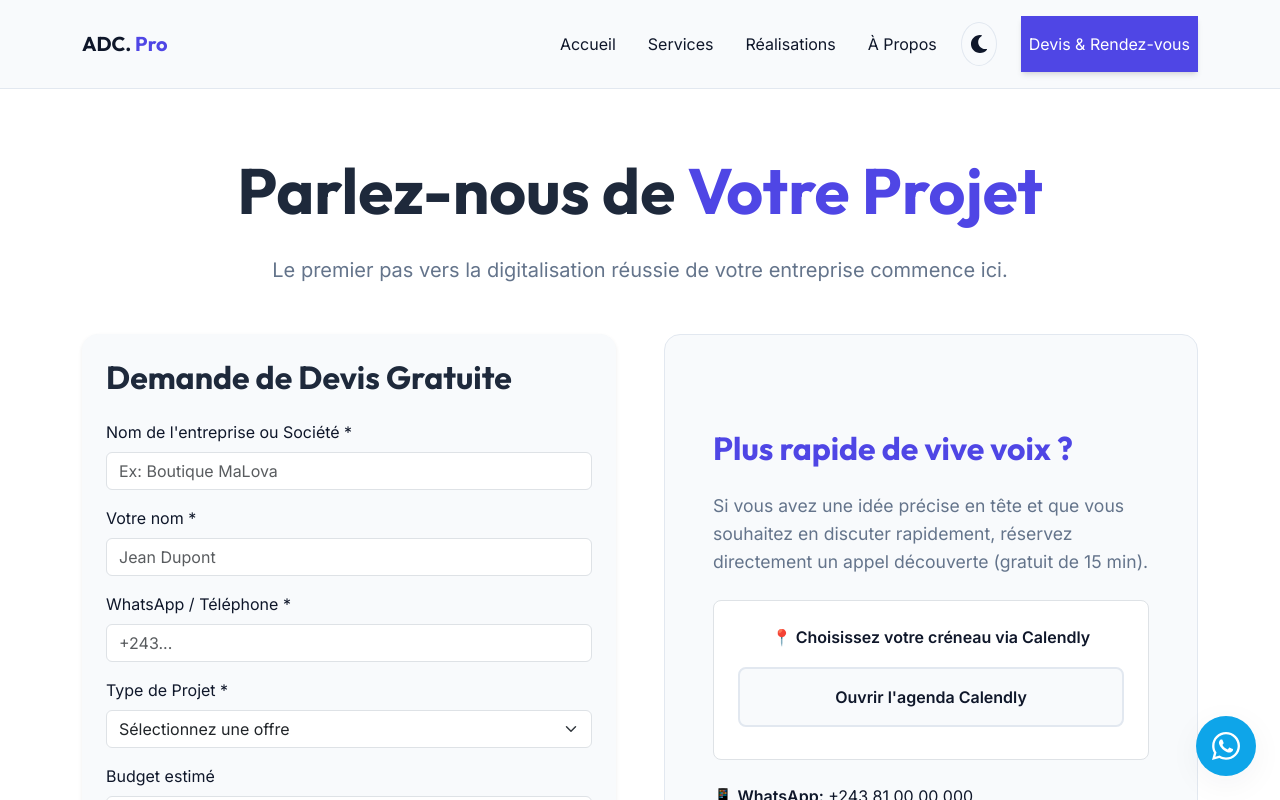
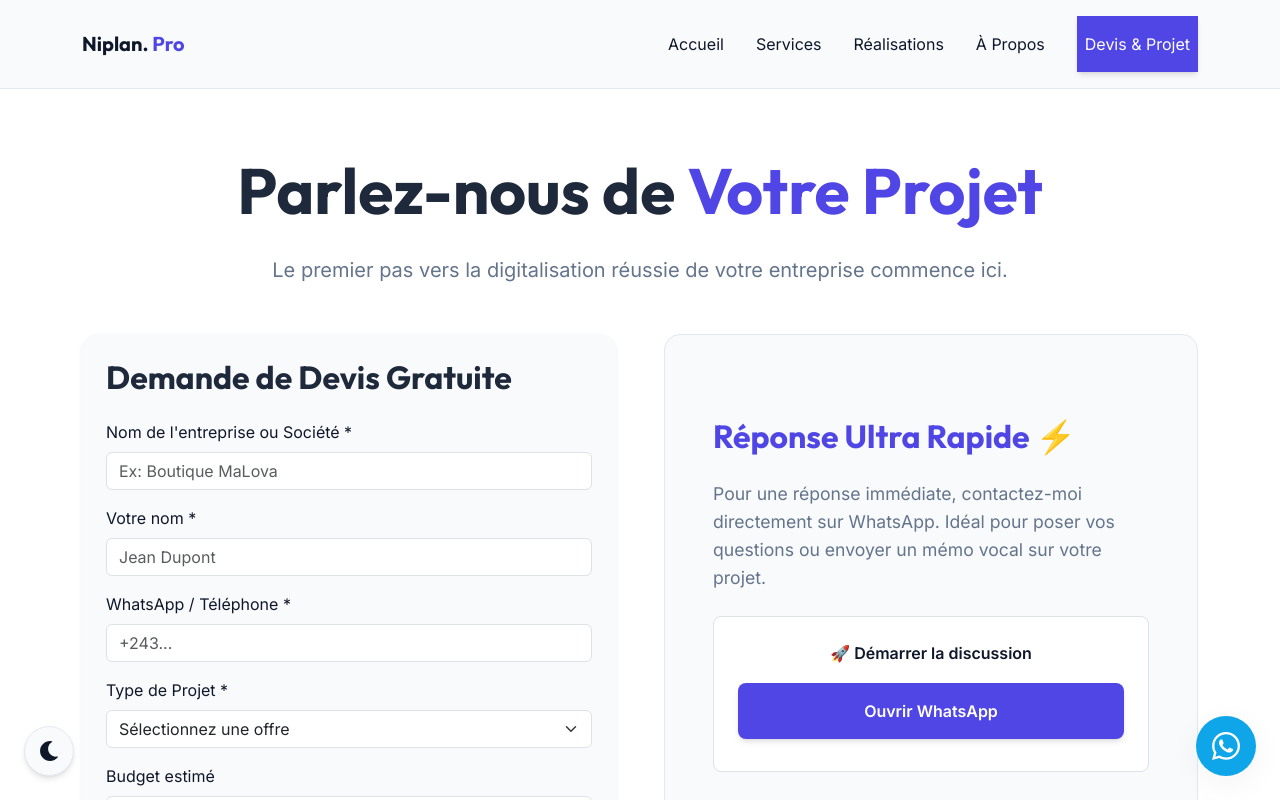
Before and after one commit to Siri6k/portofolio, a React (Create React App) app: page /contact in a window 1280 px wide. Shown: the top 800 px of the page. Built offline with nearby package versions, Linux system fonts and the light colour scheme.

Commit message:
feat: rename to Niplan. Pro, update contact info, and move theme toggle to floating button

```diff
--- a/public/index.html
+++ b/public/index.html
@@ -6,7 +6,7 @@
     <meta name="theme-color" content="#000000" />
     <meta
       name="description"
-      content="Agence Digitale Congo (ADC) : Création de sites web professionnels, e-commerce, et optimisation SEO pour les entreprises et PME congolaises."
+      content="Niplan. Pro : Création de sites web professionnels, e-commerce, et optimisation SEO pour les entreprises et PME congolaises."
     />
     <!-- UI/UX Pro Max: Google Fonts -->
     <link rel="preconnect" href="https://fonts.googleapis.com">
@@ -25,7 +25,7 @@
       work correctly both with client-side routing and a non-root public URL.
       Learn how to configure a non-root public URL by running `npm run build`.
     -->
-    <title>Agence Digitale Congo | Création de Sites Web & E-commerce</title>
+    <title>Niplan. Pro | Création de Sites Web & E-commerce</title>
   </head>
   <body>
     <noscript>You need to enable JavaScript to run this app.</noscript>
--- a/src/App.js
+++ b/src/App.js
@@ -2,6 +2,7 @@ import React, { useState, useEffect } from "react";
 import { BrowserRouter as Router, Route, Routes } from "react-router-dom";
 import Navigation from "./components/Navigation";
 import FloatingWhatsApp from "./components/FloatingWhatsApp";
+import ThemeToggle from "./components/ThemeToggle";
 import Home from "./pages/Home";
 import Services from "./pages/Services";
 import Portfolio from "./pages/Portfolio";
@@ -22,7 +23,8 @@ function App() {
   return (
     <Router>
       <div className="d-flex flex-column min-vh-100">
-        <Navigation theme={theme} toggleTheme={toggleTheme} />
+        <Navigation theme={theme} />
+        <ThemeToggle theme={theme} toggleTheme={toggleTheme} />
         <FloatingWhatsApp />
         <main className="flex-grow-1">
           <Routes>
--- a/src/components/FloatingWhatsApp.js
+++ b/src/components/FloatingWhatsApp.js
@@ -5,7 +5,7 @@ import './FloatingWhatsApp.css';
 const FloatingWhatsApp = () => {
   return (
     <a
-      href="https://wa.me/243810000000" // Remplacer par le vrai numéro
+      href="https://wa.me/243899530506"
       className="whatsapp-float d-flex justify-content-center align-items-center"
       target="_blank"
       rel="noopener noreferrer"
--- a/src/components/Navigation.js
+++ b/src/components/Navigation.js
@@ -3,12 +3,12 @@ import { Navbar, Nav, Container, Button } from 'react-bootstrap';
 import { NavLink } from 'react-router-dom';
 import { FaMoon, FaSun } from 'react-icons/fa';
 
-const Navigation = ({ theme, toggleTheme }) => {
+const Navigation = ({ theme }) => {
   return (
     <Navbar expand="lg" variant={theme === 'dark' ? 'dark' : 'light'} style={{ backgroundColor: 'var(--color-surface)', padding: 'var(--space-2) 0', borderBottom: '1px solid var(--color-border)' }} sticky="top">
       <Container>
         <Navbar.Brand as={NavLink} to="/" style={{ fontFamily: 'var(--font-heading)', fontWeight: 'bold', color: 'var(--color-text)' }}>
-          ADC. <span style={{ color: 'var(--color-secondary)' }}>Pro</span>
+          Niplan. <span style={{ color: 'var(--color-secondary)' }}>Pro</span>
         </Navbar.Brand>
         <Navbar.Toggle aria-controls="basic-navbar-nav" />
         <Navbar.Collapse id="basic-navbar-nav">
@@ -17,10 +17,7 @@ const Navigation = ({ theme, toggleTheme }) => {
             <Nav.Link as={NavLink} to="/services" style={{ color: 'var(--color-text)' }}>Services</Nav.Link>
             <Nav.Link as={NavLink} to="/portfolio" style={{ color: 'var(--color-text)' }}>Réalisations</Nav.Link>
             <Nav.Link as={NavLink} to="/about" style={{ color: 'var(--color-text)' }}>À Propos</Nav.Link>
-            <Button variant="link" onClick={toggleTheme} style={{ color: 'var(--color-text)', border: '1px solid var(--color-border)', borderRadius: '50%', padding: '8px' }}>
-              {theme === 'light' ? <FaMoon size={18} /> : <FaSun size={18} />}
-            </Button>
-            <Nav.Link as={NavLink} to="/contact" className="btn-premium ms-lg-2">Devis & Rendez-vous</Nav.Link>
+            <Nav.Link as={NavLink} to="/contact" className="btn-premium ms-lg-2">Devis & Projet</Nav.Link>
           </Nav>
         </Navbar.Collapse>
       </Container>
--- /dev/null
+++ b/src/components/ThemeToggle.css
@@ -0,0 +1,23 @@
+.theme-toggle-float {
+  position: fixed;
+  bottom: 24px;
+  left: 24px;
+  background-color: var(--color-surface);
+  color: var(--color-text);
+  border: 1px solid var(--color-border);
+  border-radius: 50%;
+  width: 50px;
+  height: 50px;
+  display: flex;
+  justify-content: center;
+  align-items: center;
+  box-shadow: var(--shadow-md);
+  z-index: 1000;
+  cursor: pointer;
+  transition: all 0.3s ease;
+}
+
+.theme-toggle-float:hover {
+  transform: scale(1.1);
+  background-color: var(--color-border);
+}
--- /dev/null
+++ b/src/components/ThemeToggle.js
@@ -0,0 +1,17 @@
+import React from 'react';
+import { FaMoon, FaSun } from 'react-icons/fa';
+import './ThemeToggle.css';
+
+const ThemeToggle = ({ theme, toggleTheme }) => {
+  return (
+    <button
+      className="theme-toggle-float"
+      onClick={toggleTheme}
+      aria-label="Changer le thème"
+    >
+      {theme === 'light' ? <FaMoon size={20} /> : <FaSun size={20} />}
+    </button>
+  );
+};
+
+export default ThemeToggle;
--- a/src/pages/About.js
+++ b/src/pages/About.js
@@ -10,7 +10,7 @@ const About = () => {
           <Col md={6}>
             <h1 className="fw-bold mb-4">L'Intelligence Digitale au service des <span style={{ color: 'var(--color-secondary)' }}>PME Congolaises</span></h1>
             <p className="lead mb-4" style={{ color: 'var(--color-text-muted)' }}>
-              Je suis Adam Chris Kayungura, fondateur de l'Agence Digitale Congo (ADC).
+              Je suis Adam Chris Kayungura, fondateur de Niplan. Pro.
               Ma mission est de démocratiser l'accès à des technologies web premium pour les entreprises de la RDC.
             </p>
             <p style={{ color: 'var(--color-text)' }}>
--- a/src/pages/Contact.js
+++ b/src/pages/Contact.js
@@ -58,24 +58,24 @@ const Contact = () => {
             </div>
           </Col>
 
-          {/* Calendly / Infos Supplémentaires */}
+          {/* WhatsApp Direct / Infos Supplémentaires */}
           <Col md={6}>
             <div className="h-100 d-flex flex-column justify-content-center p-5 rounded-4 shadow-md" style={{ backgroundColor: 'var(--color-surface)', border: '1px solid var(--color-border)' }}>
-              <h3 className="fw-bold mb-4" style={{ color: 'var(--color-secondary)' }}>Plus rapide de vive voix ?</h3>
+              <h3 className="fw-bold mb-4" style={{ color: 'var(--color-secondary)' }}>Réponse Ultra Rapide ⚡</h3>
               <p className="mb-4" style={{ fontSize: '1.1rem', color: 'var(--color-text-muted)' }}>
-                Si vous avez une idée précise en tête et que vous souhaitez en discuter rapidement, réservez directement un appel découverte (gratuit de 15 min).
+                Pour une réponse immédiate, contactez-moi directement sur WhatsApp. Idéal pour poser vos questions ou envoyer un mémo vocal sur votre projet.
               </p>
 
               <div className="p-4 rounded-3 text-center mb-4 border" style={{ backgroundColor: 'var(--color-bg)', borderColor: 'var(--color-border)' }}>
-                <p className="fw-bold mb-3" style={{ color: 'var(--color-text)' }}>📍 Choisissez votre créneau via Calendly</p>
-                <a href="https://calendly.com" target="_blank" rel="noopener noreferrer" className="btn btn-primary-custom fw-bold w-100 mb-2">
-                  Ouvrir l'agenda Calendly
+                <p className="fw-bold mb-3" style={{ color: 'var(--color-text)' }}>🚀 Démarrer la discussion</p>
+                <a href="https://wa.me/243899530506" target="_blank" rel="noopener noreferrer" className="btn btn-premium fw-bold w-100 mb-2">
+                  Ouvrir WhatsApp
                 </a>
               </div>
 
               <div>
-                <p className="mb-2" style={{ color: 'var(--color-text)' }}>📱 <strong>WhatsApp:</strong> +243 81 00 00 000</p>
-                <p className="mb-0" style={{ color: 'var(--color-text)' }}>📧 <strong>Email:</strong> contact@adc-pro.cd</p>
+                <p className="mb-2" style={{ color: 'var(--color-text)' }}>📱 <strong>WhatsApp:</strong> +243 89 95 30 506</p>
+                <p className="mb-0" style={{ color: 'var(--color-text)' }}>📧 <strong>Email:</strong> adamchrisk@gmail.com</p>
               </div>
             </div>
           </Col>
```
